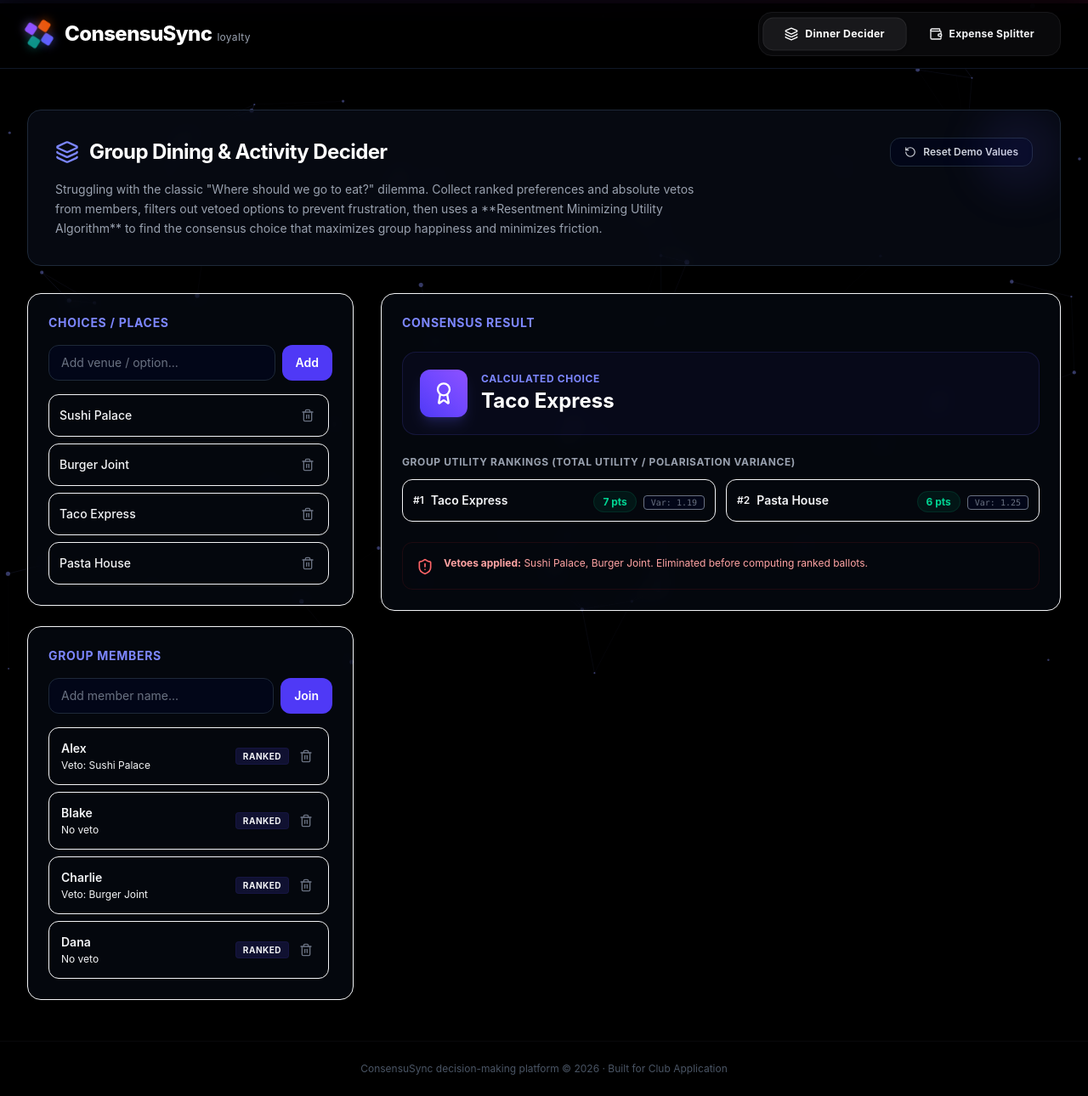
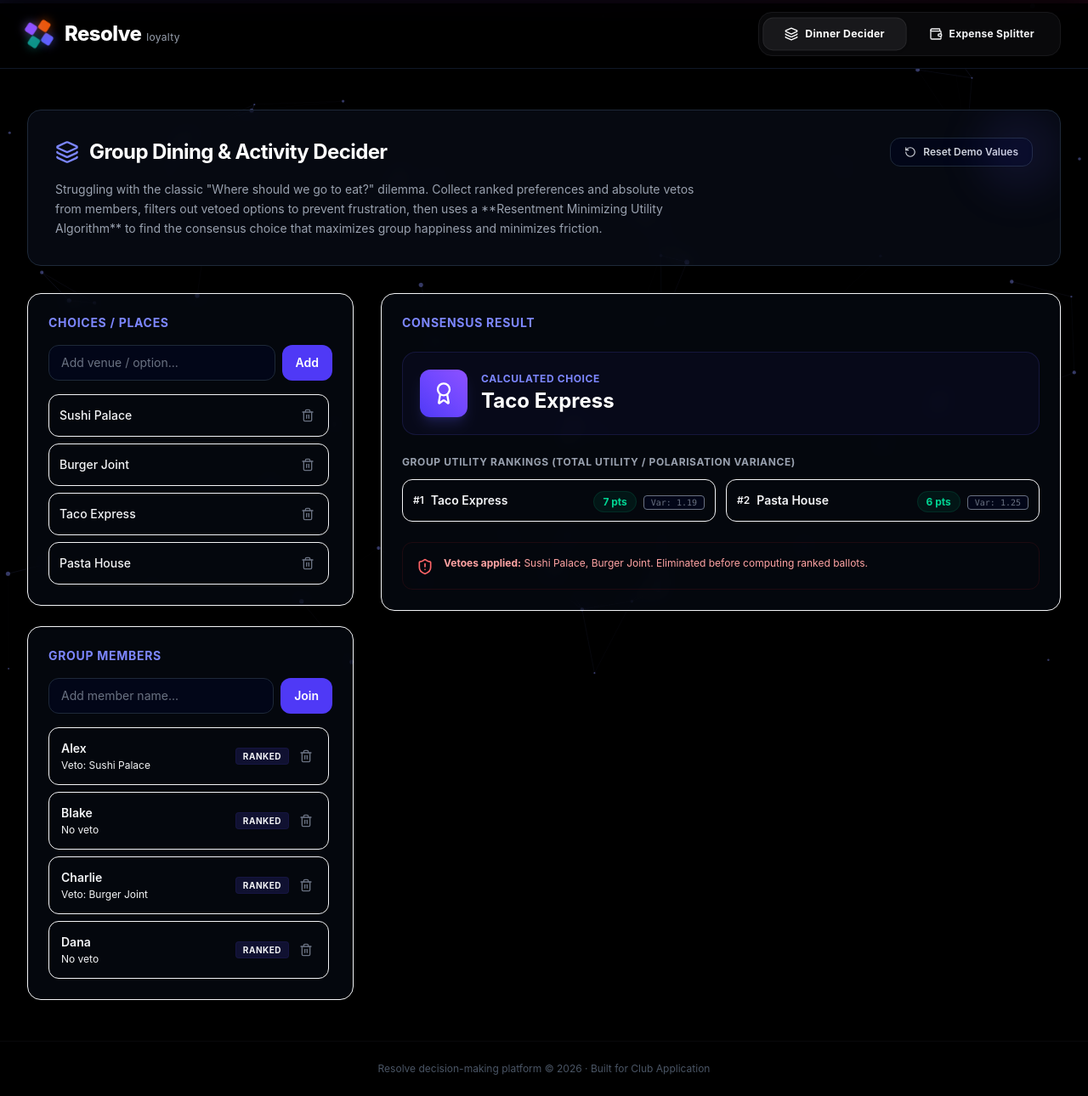
Before and after one commit to mrepiepie/Consenus-sync-, a React (Vite) app: page / in a window 1280 px wide. Shown: the whole page at 85% size. Built offline with nearby package versions, Linux system fonts and the light colour scheme.

Commit message:
Rename platform to Resolve and update title tag

```diff
--- a/index.html
+++ b/index.html
@@ -5,7 +5,7 @@
     <link rel="icon" type="image/svg+xml" href="/favicon.svg" />
     <meta name="viewport" content="width=device-width, initial-scale=1.0" />
     <link rel="stylesheet" href="/src/index.css" />
-    <title>ConsensuSync | Consensus Decision Engine</title>
+    <title>Resolve | Group Decision & Consensus Engine</title>
   </head>
   <body>
     <div id="root"></div>
--- a/src/App.jsx
+++ b/src/App.jsx
@@ -152,7 +152,7 @@ function App() {
             </div>
 
             <div className="flex items-baseline gap-1.5 ml-1">
-              <span className="font-extrabold text-2xl tracking-tight text-white font-sans">ConsensuSync</span>
+              <span className="font-extrabold text-2xl tracking-tight text-white font-sans">Resolve</span>
               <span className="text-gray-400 text-xs font-normal lowercase tracking-wide font-sans">loyalty</span>
             </div>
           </div>
@@ -191,7 +191,7 @@ function App() {
 
       {/* Footer */}
       <footer className="relative z-10 border-t border-zinc-950 bg-black/40 py-6 text-center text-xs text-gray-600">
-        ConsensuSync decision-making platform &copy; {new Date().getFullYear()} &middot; Built for Club Application
+        Resolve decision-making platform &copy; {new Date().getFullYear()} &middot; Built for Club Application
       </footer>
     </div>
   );
```
